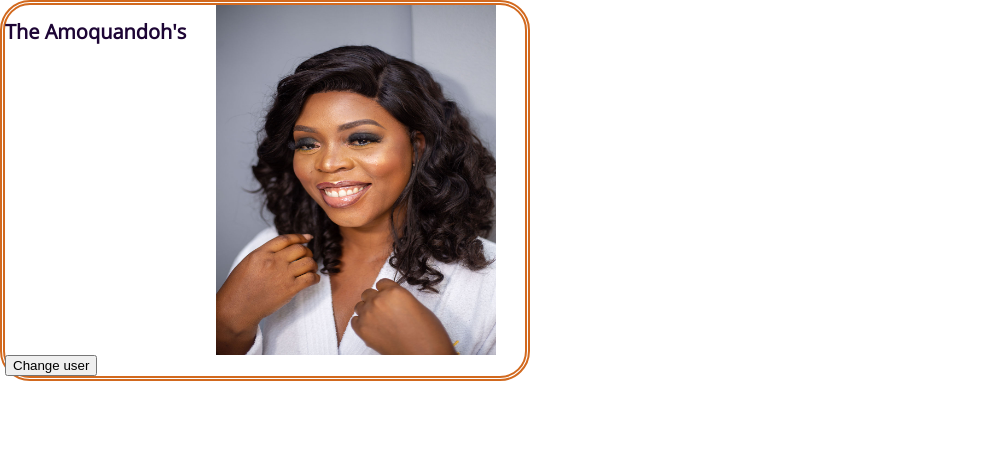
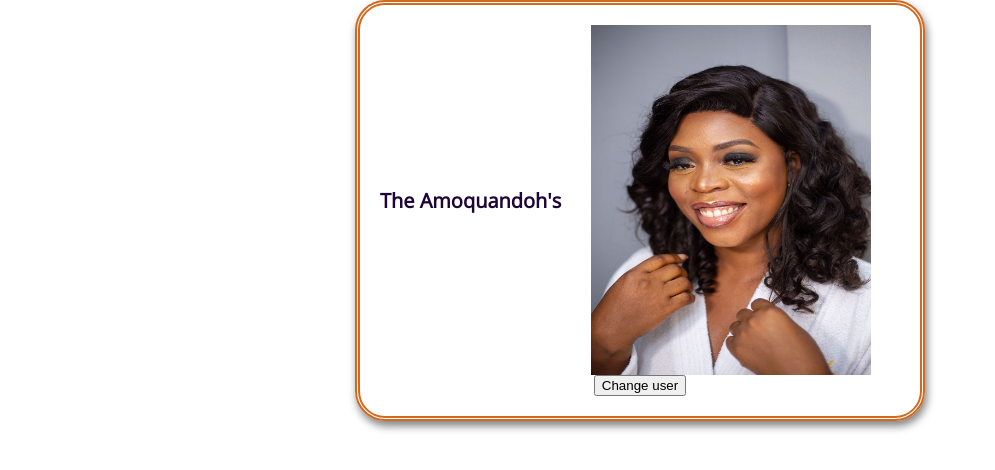
Before and after one commit to amt-felix-amoquandoh/Image-changer, a plain HTML site: page index.html in a window 1280 px wide. Shown: the whole page, without its empty margins (0-995 px from the left). Drawn offline with nearby package versions, Linux system fonts and the light colour scheme.

Commit message:
Update style.css

```diff
--- a/styles/style.css
+++ b/styles/style.css
@@ -23,8 +23,14 @@ img {
 .container{
   display: flex;
   flex-wrap: wrap;
-  max-width: 520px;
+  justify-content: center;
+  align-items: center;
+  padding: 20px;
+  width: 520px;
   height: auto;
   border-radius: 30px;
   border: 5px double chocolate;
+  box-shadow: 2px 5px 8px grey;
+  margin-left: auto;
+  margin-right: auto;
 }
```
